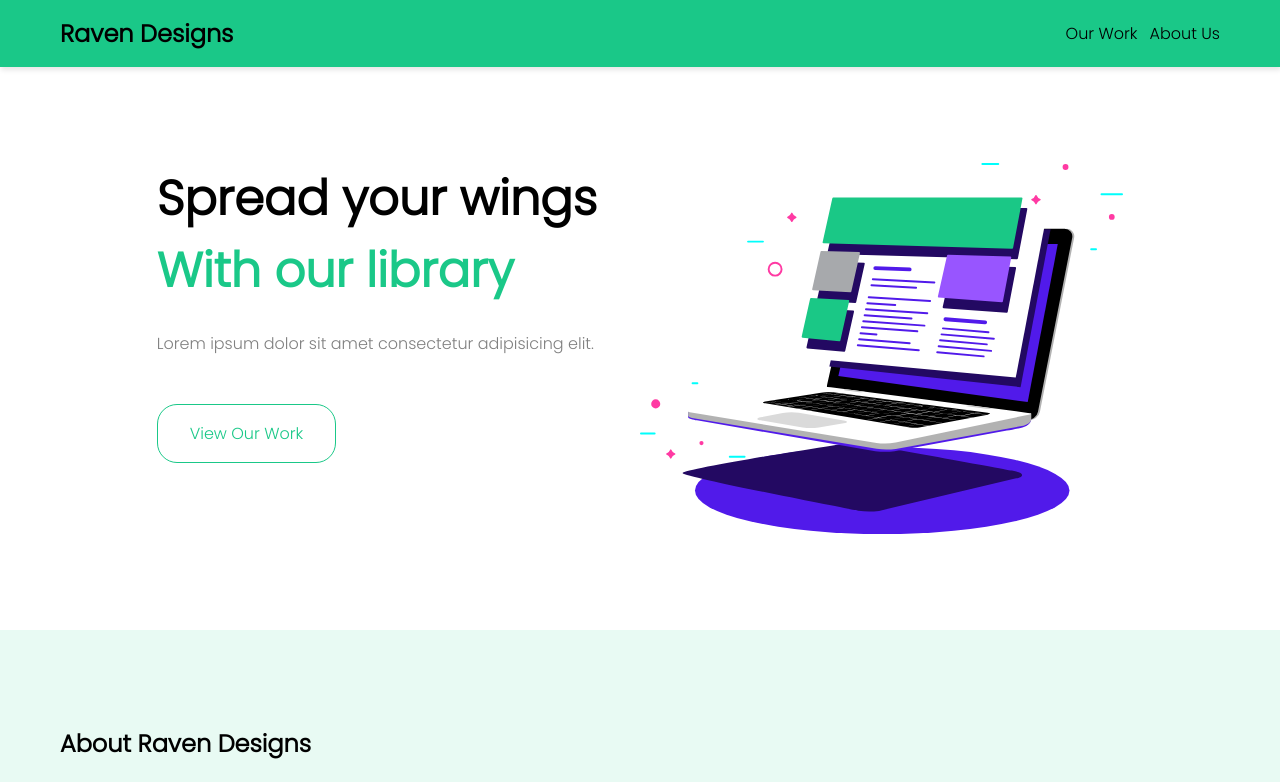
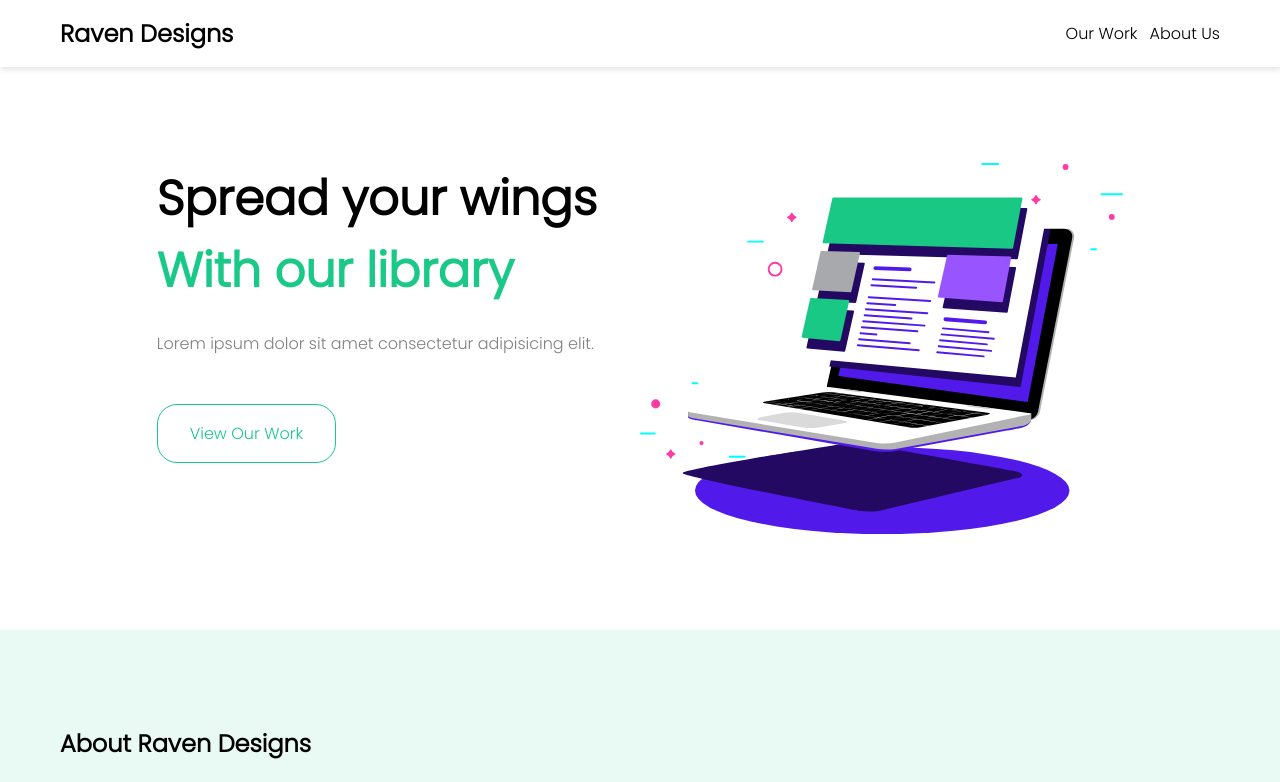
Before and after one commit to vroeN2/sass-learning-project, a website: page index.html in a window 1280 px wide. Shown: the top 782 px of the page. Drawn offline with Linux system fonts and the light colour scheme.

Commit message:
color fix

```diff
--- a/css/index.css
+++ b/css/index.css
@@ -145,7 +145,7 @@ img {
   background-color: #1ac888;
 }
 
-.navbar .container, .navbar-secondary .container, .navbar, .navbar-secondary {
+.navbar .container, .navbar {
   width: 100%;
   display: flex;
   align-items: center;
@@ -153,16 +153,12 @@ img {
   box-sizing: border-box;
 }
 
-.navbar, .navbar-secondary {
+.navbar {
   padding: 1rem 2rem;
   box-shadow: 1px 3px 5px rgba(0, 0, 0, 0.1);
 }
-.navbar .site-title, .navbar-secondary .site-title {
+.navbar .site-title {
   font-size: 1.5rem;
-}
-
-.navbar-secondary {
-  background-color: #1ac888;
 }
 
 .badge-orange {
--- a/index.html
+++ b/index.html
@@ -9,7 +9,7 @@
 <body>
 
   <!-- navbar -->
-  <nav class="navbar-secondary justify-between">
+  <nav class="navbar justify-between">
     <div class="container">
       <h1 class="site-title">Raven Designs</h1>
       <ul class="display-f">
```
